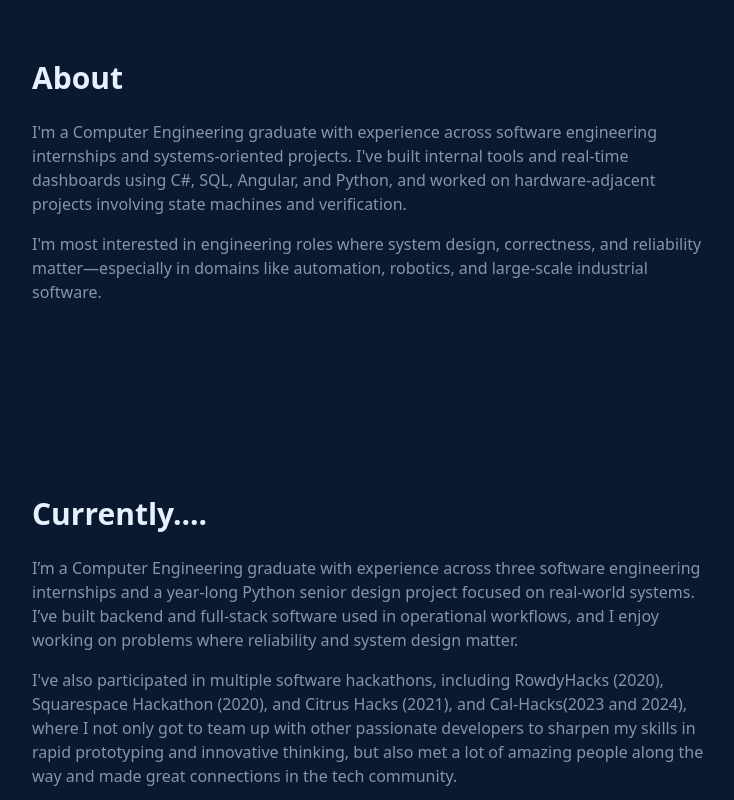
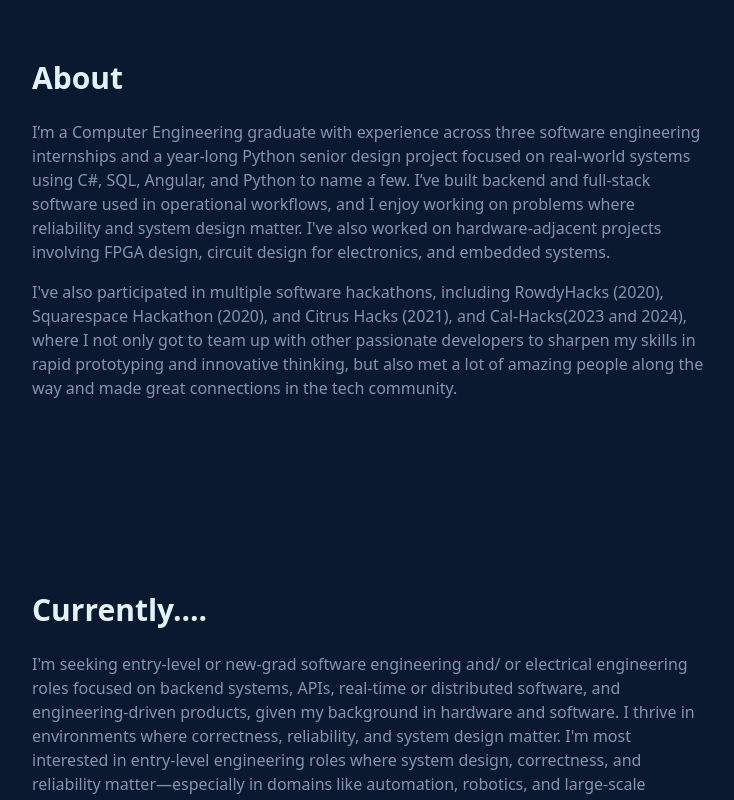
Before and after one commit to AbdurAziz/AbdurAziz.github.io, a Next.js app: page / in a window 1280 px wide. Shown: the part 380-1180 px from the top of the page, without its empty margins (356-1090 px from the left). Built offline with nearby package versions, Linux system fonts and the light colour scheme.

Commit message:
Making some updates to the "About" section to better reflect my current job search focus and experiences.

```diff
--- a/app/page.tsx
+++ b/app/page.tsx
@@ -33,20 +33,19 @@ export default function Page() {
 
       <Section id="about" title="About">
         <p className="prose-muted max-w-2xl">
-          I'm a Computer Engineering graduate with experience across software engineering internships and systems-oriented projects. I've built internal tools and real-time dashboards using C#, SQL, Angular, and Python, and worked on hardware-adjacent projects involving state machines and verification.
+          I’m a Computer Engineering graduate with experience across three software engineering internships and a year-long Python senior design project focused on real-world systems using C#, SQL, Angular, and Python to name a few.
+          I’ve built backend and full-stack software used in operational workflows, and I enjoy working on problems where reliability and system design matter.
+          I've also worked on hardware-adjacent projects involving FPGA design, circuit design for electronics, and embedded systems.
         </p>
         <p className="prose-muted max-w-2xl mt-4">
-          I'm most interested in engineering roles where system design, correctness, and reliability matter—especially in domains like automation, robotics, and large-scale industrial software.
+          I've also participated in multiple software hackathons, including RowdyHacks (2020), Squarespace Hackathon (2020), and Citrus Hacks (2021), and Cal-Hacks(2023 and 2024),
+          where I not only got to team up with other passionate developers to sharpen my skills in rapid prototyping and innovative thinking, but also met a lot of amazing people along the way and made great connections in the tech community.
         </p>
       </Section>
       <Section id="about" title="Currently....">
         <p className="prose-muted max-w-2xl">
-          I’m a Computer Engineering graduate with experience across three software engineering internships and a year-long Python senior design project focused on real-world systems.
-          I’ve built backend and full-stack software used in operational workflows, and I enjoy working on problems where reliability and system design matter.
-        </p>
-        <p className="prose-muted max-w-2xl mt-4">
-          I've also participated in multiple software hackathons, including RowdyHacks (2020), Squarespace Hackathon (2020), and Citrus Hacks (2021), and Cal-Hacks(2023 and 2024),
-          where I not only got to team up with other passionate developers to sharpen my skills in rapid prototyping and innovative thinking, but also met a lot of amazing people along the way and made great connections in the tech community.
+          I'm seeking entry-level or new-grad software engineering and/ or electrical engineering roles focused on backend systems, APIs, real-time or distributed software, and engineering-driven products, given my background in hardware and software. I thrive in environments where correctness, reliability, and system design matter.
+           I'm most interested in entry-level engineering roles where system design, correctness, and reliability matter—especially in domains like automation, robotics, and large-scale industrial software. HOWEVER, I'M ALWAYS OPEN TO EXPLORING NEW OPPORTUNITIES AND FIELDS!
         </p>
       </Section>
 
```
